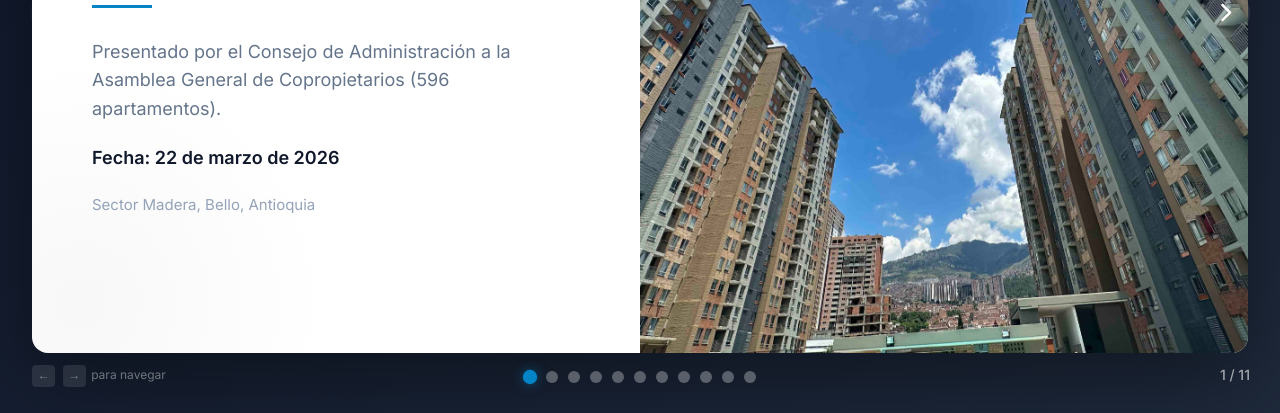
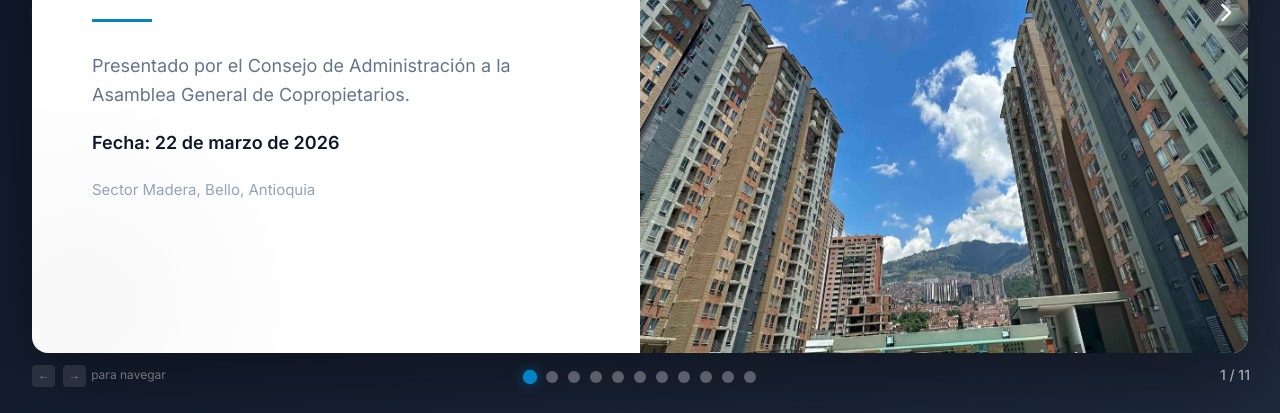
Before and after one commit to cbuelvasc/informe-asamblea-consejo-2026, a plain HTML site: page index.html in a window 1280 px wide. Shown: the part 387-800 px from the top of the page. Drawn offline with Linux system fonts and the light colour scheme.

Commit message:
Update index.html to remove redundant information from the presentation text.

```diff
--- a/index.html
+++ b/index.html
@@ -776,7 +776,7 @@
                     <h1 class="animate-title" style="font-size: clamp(35px, 4vw, 50px);">Informe de Gestión 2025-2026</h1>
                     <p class="subtitle animate-subtitle" style="margin-bottom: 30px; font-size: clamp(18px, 2vw, 22px);">Urbanización Ciudad Central P.H.</p>
                     <hr class="animate-content" style="background-color: #0284c7; height: 3px; border: none; width: 60px; margin-bottom: 30px;">
-                    <p class="animate-content" style="font-size: clamp(14px, 1.5vw, 18px); color: #64748b;">Presentado por el Consejo de Administración a la Asamblea General de Copropietarios (596 apartamentos).</p>
+                    <p class="animate-content" style="font-size: clamp(14px, 1.5vw, 18px); color: #64748b;">Presentado por el Consejo de Administración a la Asamblea General de Copropietarios.</p>
                     <p class="animate-content" style="font-size: clamp(14px, 1.5vw, 18px); font-weight: 600; color: #0f172a; margin-top: 20px;">Fecha: 22 de marzo de 2026</p>
                     <p class="animate-content" style="font-size: clamp(12px, 1.2vw, 15px); color: #94a3b8; margin-top: 5px;">Sector Madera, Bello, Antioquia</p>
                 </div>
```
